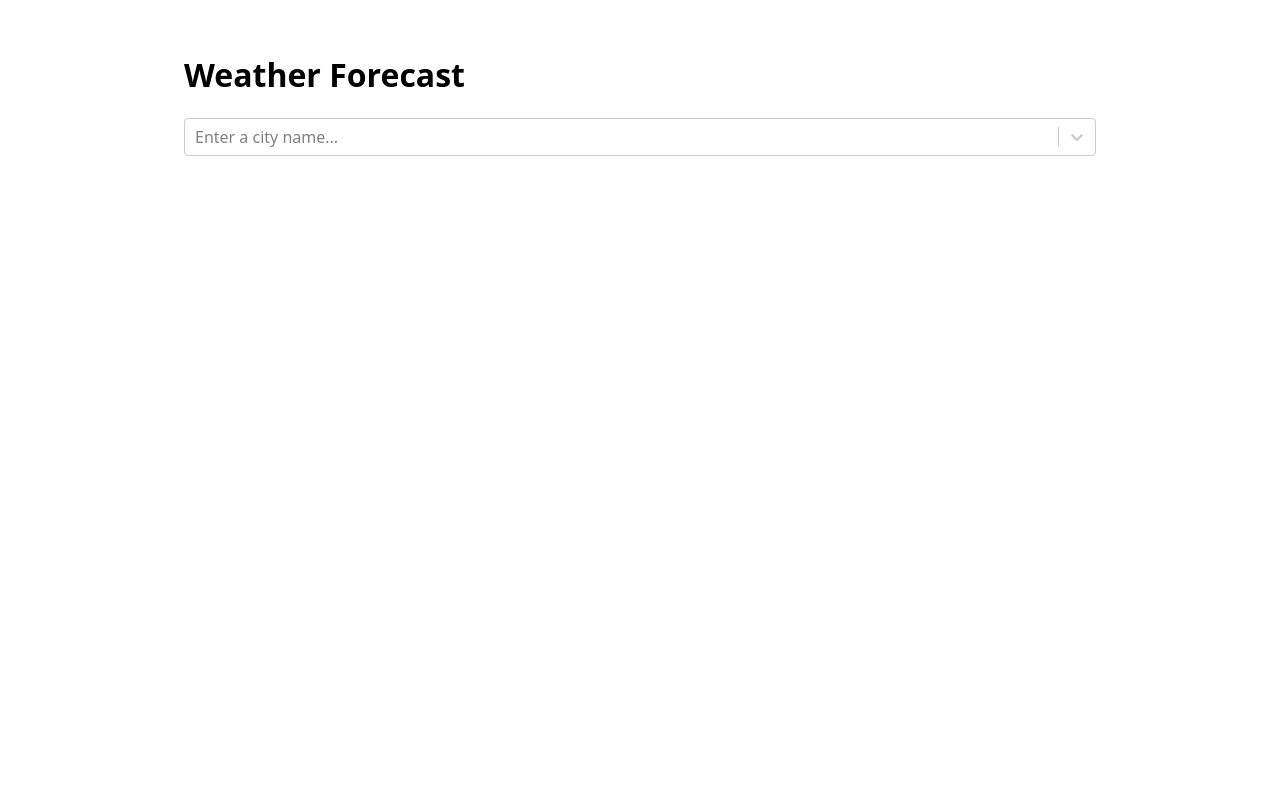
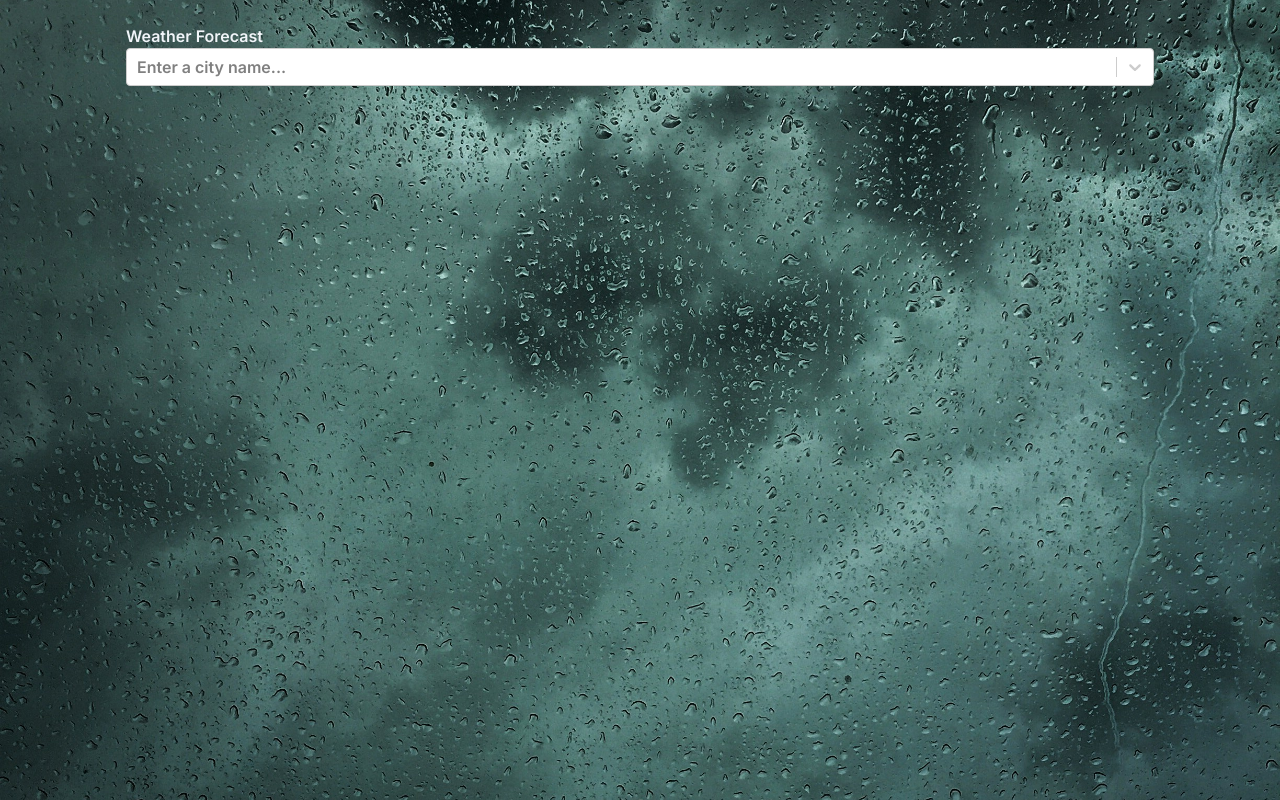
Before and after one commit to Coreyo-git/WeatherApp, a React (Vite) app in the folder src/WeatherApp.Web/: page / in a window 1280 px wide. Built offline with nearby package versions, Linux system fonts and the light colour scheme.

Commit message:
Add Tailwind CSS, lucide-react, Inter font, and background asset

```diff
--- a/src/WeatherApp.Web/package.json
+++ b/src/WeatherApp.Web/package.json
@@ -10,9 +10,12 @@
     "preview": "vite preview"
   },
   "dependencies": {
+    "@tailwindcss/vite": "^4.2.1",
+    "lucide-react": "^0.577.0",
     "react": "^19.2.4",
     "react-dom": "^19.2.4",
-    "react-select": "^5.10.2"
+    "react-select": "^5.10.2",
+    "tailwindcss": "^4.2.1"
   },
   "devDependencies": {
     "@babel/core": "^7.29.0",
--- a/src/WeatherApp.Web/src/index.css
+++ b/src/WeatherApp.Web/src/index.css
@@ -1,16 +1,28 @@
+@import url("https://fonts.googleapis.com/css2?family=Inter:wght@400;600;700&display=swap");
+@import "tailwindcss";
+
 *, *::before, *::after {
   box-sizing: border-box;
 }
 
 body {
   margin: 0;
-  font-family: system-ui, 'Segoe UI', Roboto, sans-serif;
+  min-height: 100vh;
+
+  font-family: 'Inter', system-ui, sans-serif;
+  color: #f1f5f9;        /* bright white-ish */
+  font-weight: 600;      /* thicker baseline */
   -webkit-font-smoothing: antialiased;
   -moz-osx-font-smoothing: grayscale;
+
+  background-image: url("/src/assets/background.jpg");
+  background-repeat: no-repeat;
+  background-size: cover;
+  background-position: center;
 }
 
 main {
-  max-width: 960px;
+  max-width: 1060px;
   margin: 0 auto;
-  padding: 2rem 1.5rem;
+  padding: 1.5rem 1rem;
 }
--- a/src/WeatherApp.Web/vite.config.ts
+++ b/src/WeatherApp.Web/vite.config.ts
@@ -1,12 +1,14 @@
 import { defineConfig } from 'vite'
 import react, { reactCompilerPreset } from '@vitejs/plugin-react'
 import babel from '@rolldown/plugin-babel'
+import tailwindcss from '@tailwindcss/vite'
 
 // https://vite.dev/config/
 export default defineConfig({
-  plugins: [
-    react(),
-    babel({ presets: [reactCompilerPreset()] })
+	plugins: [
+		tailwindcss(),
+		react(),
+		babel({ presets: [reactCompilerPreset()] })
   ],
   server: {
     proxy: {
```
Also changed, not shown: src/WeatherApp.Web/src/assets/background.jpg (added), 1 other file (tests, documents, lock files or other folders).
